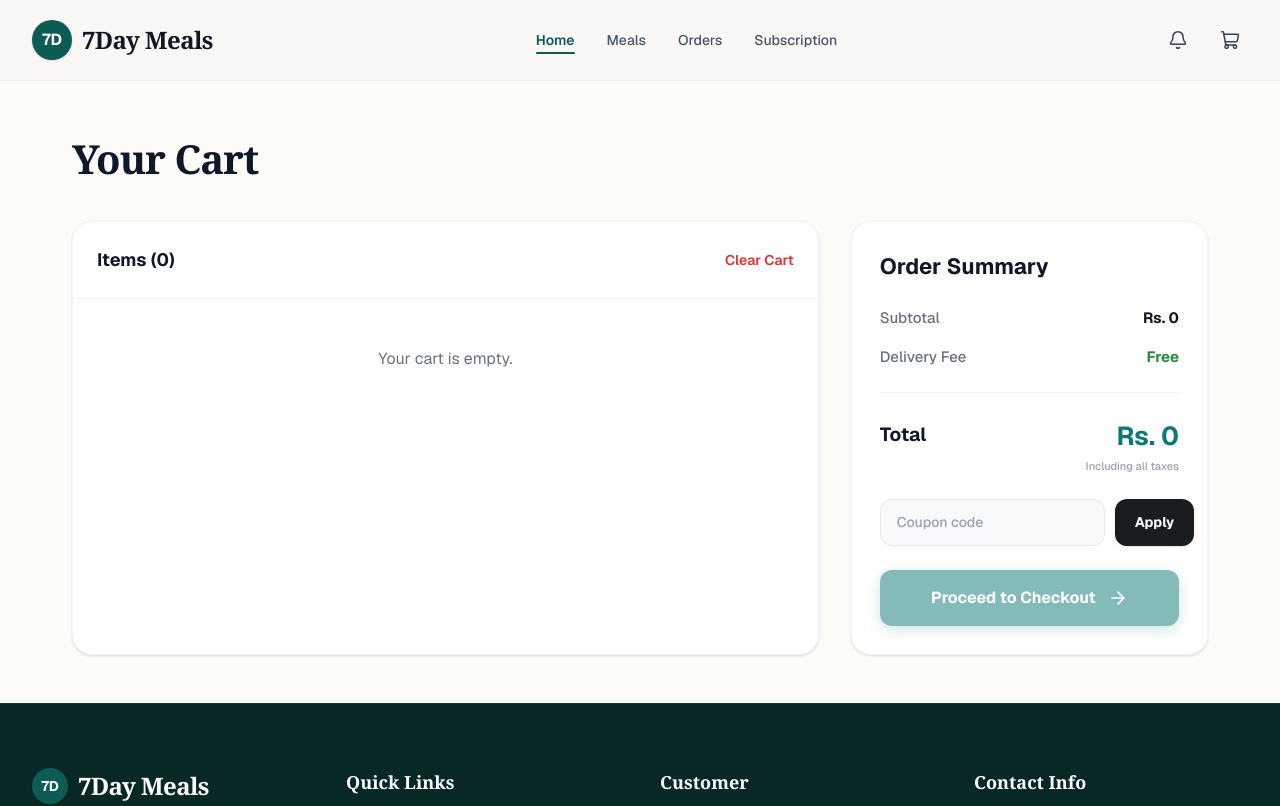
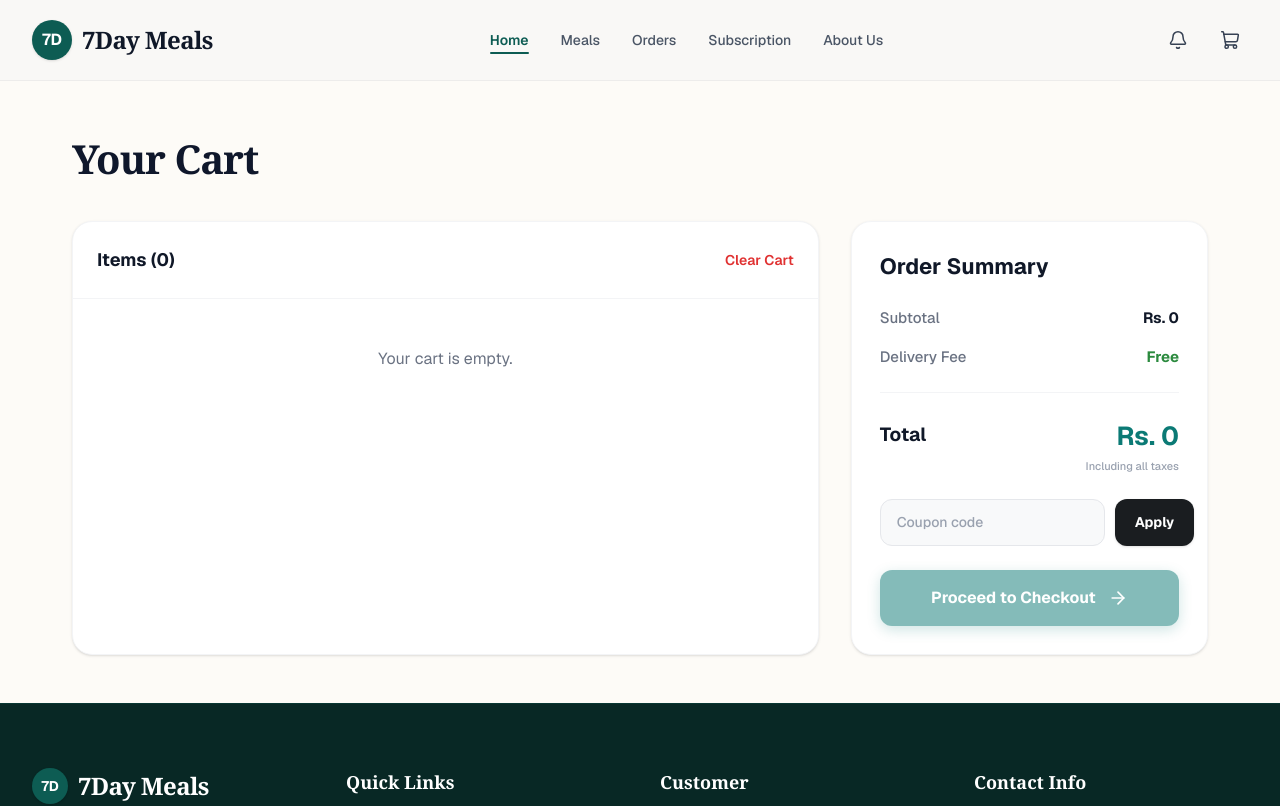
Before and after one commit to xylon-team/7day-meals-customer, a Next.js app: page /cart in a window 1280 px wide. Shown: the top 806 px of the page. Built offline with nearby package versions, Linux system fonts and the light colour scheme.

Commit message:
fix: add about us to navigation

```diff
--- a/components/Header.tsx
+++ b/components/Header.tsx
@@ -12,7 +12,13 @@ interface HeaderProps {
 }
 
 export const Header: React.FC<HeaderProps> = ({ cartCount, activeTab = 'Home' }) => {
-  const navItems = ['Home', 'Meals', 'Orders', 'Subscription'];
+  const navItems = [
+    { label: 'Home', href: '/' },
+    { label: 'Meals', href: '/meal-plans' },
+    { label: 'Orders', href: '/orders' },
+    { label: 'Subscription', href: '/subscription' },
+    { label: 'About Us', href: '/about' },
+  ];
   const { user, isAuthenticated, token, logout, cart } = useStore();
   const [mounted, setMounted] = useState(false);
   const router = useRouter();
@@ -59,17 +65,20 @@ export const Header: React.FC<HeaderProps> = ({ cartCount, activeTab = 'Home' })
         {/* Center: Navigation Links */}
         <nav className="hidden md:flex items-center gap-8">
           {navItems.map((item) => {
-            const isActive = item === activeTab;
+            const isActive =
+              item.label === activeTab ||
+              (item.label === 'About Us' && (activeTab === 'About' || activeTab === 'About Us'));
             return (
               <Link
-                key={item}
-                href={item === 'Meals' ? '/meal-plans' : item === 'Home' ? '/' : `/${item.toLowerCase()}`}
-                className={`text-sm font-medium transition-colors relative py-1 ${isActive
+                key={item.label}
+                href={item.href}
+                className={`text-sm font-medium transition-colors relative py-1 ${
+                  isActive
                     ? 'text-[#0D5C53] font-semibold'
                     : 'text-gray-600 hover:text-gray-900'
-                  }`}
+                }`}
               >
-                {item}
+                {item.label}
                 {isActive && (
                   <span className="absolute bottom-0 left-0 right-0 h-0.5 bg-[#0D5C53] rounded-full" />
                 )}
--- a/pages/about/page.tsx
+++ b/pages/about/page.tsx
@@ -237,7 +237,7 @@ export default function AboutPage() {
     <div className="min-h-screen bg-[#FDFBF7] text-gray-900 flex flex-col font-sans">
       {/* Header (Guest vs Auth aware) */}
       {mounted && isAuthenticated ? (
-        <Header activeTab="About" />
+        <Header activeTab="About Us" />
       ) : (
         <PublicHeader activePage="about" />
       )}
@@ -278,12 +278,6 @@ export default function AboutPage() {
                   >
                     <span>Browse Meal Plans</span>
                     <ArrowRight className="w-4 h-4 group-hover:translate-x-1 transition-transform" />
-                  </Link>
-                  <Link
-                    href="/register"
-                    className="inline-flex items-center gap-2 bg-white hover:bg-stone-50 text-gray-800 border border-stone-300 font-semibold px-7 py-3.5 rounded-full shadow-xs hover:shadow transition-all text-sm sm:text-base"
-                  >
-                    <span>Create Free Account</span>
                   </Link>
                 </div>
               </div>
@@ -790,12 +784,6 @@ export default function AboutPage() {
               >
                 View Available Meal Plans
               </Link>
-              <Link
-                href="/register"
-                className="bg-[#1E293B] hover:bg-black text-white font-bold text-sm sm:text-base px-8 py-4 rounded-full transition-all shadow-md hover:shadow-lg border border-slate-700"
-              >
-                Sign Up for Free
-              </Link>
             </div>
           </div>
         </section>
```
